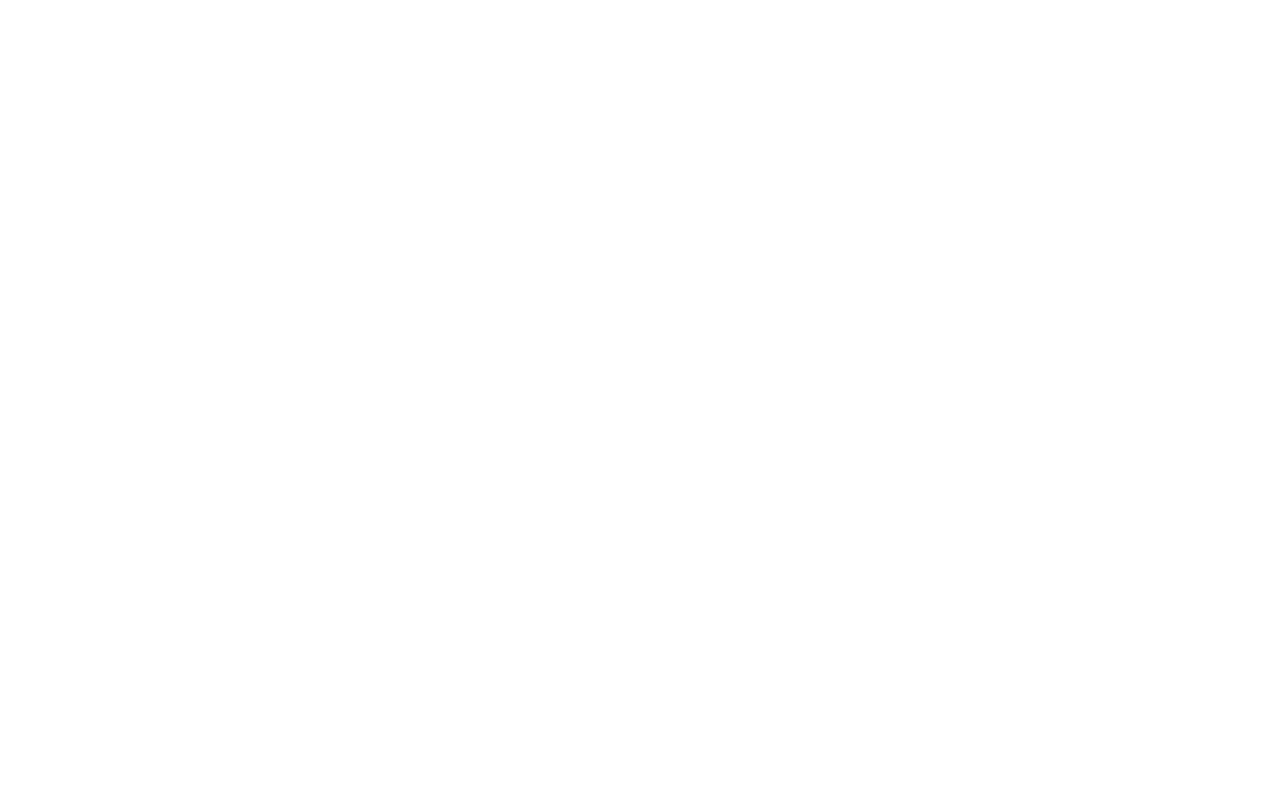
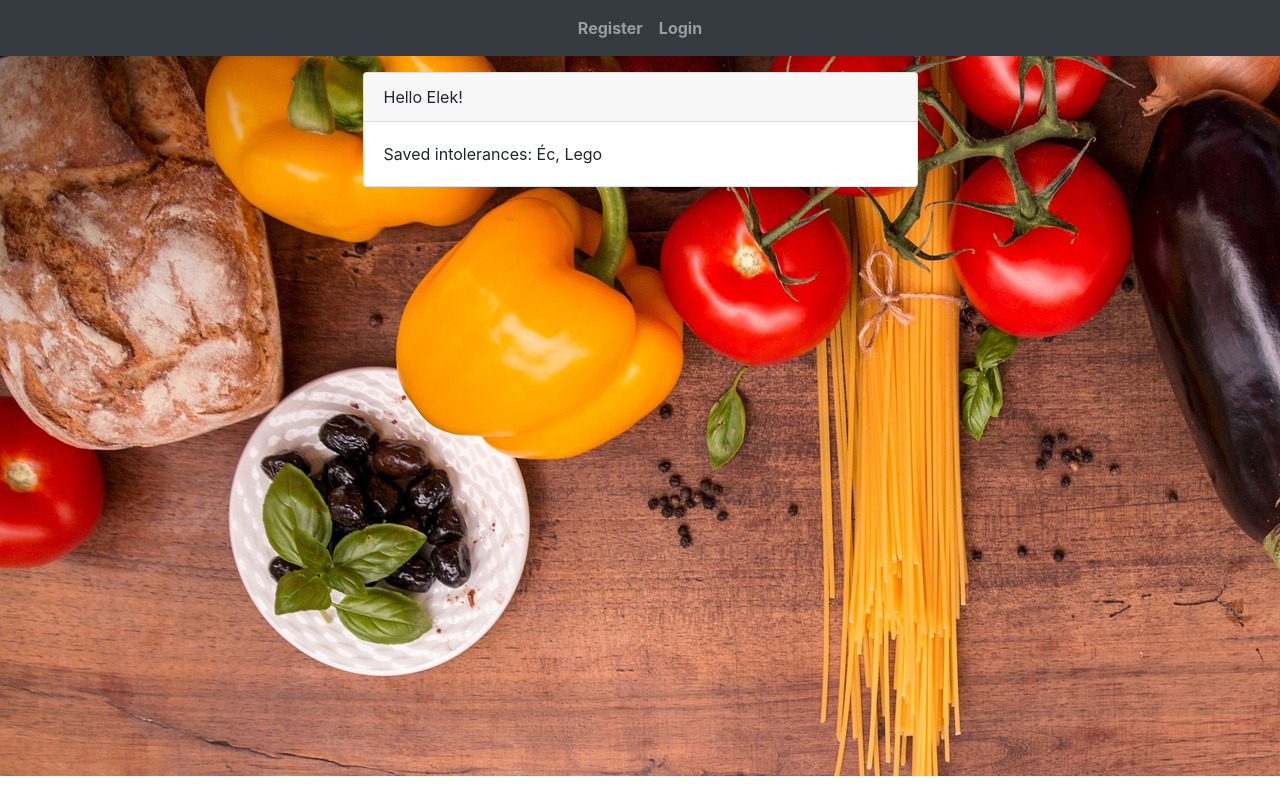
Before and after one commit to adamszabolcs/java-cookta-frontend, a React (Create React App) app: page /profile in a window 1280 px wide. Built offline with nearby package versions, Linux system fonts and the light colour scheme.

Commit message:
basic user page

```diff
--- a/src/App.js
+++ b/src/App.js
@@ -4,6 +4,7 @@ import './templatemo-style.css';
 import {BrowserRouter, Route} from "react-router-dom";
 import Home from "./pages/Home";
 import Registration from "./pages/Registration";
+import Profile from "./pages/Profile";
 
 import { library } from '@fortawesome/fontawesome-svg-core'
 import {faUndo} from '@fortawesome/free-solid-svg-icons'
@@ -18,7 +19,6 @@ class App extends Component {
         return (
             <BrowserRouter>
                 <div>
-
                     <Route exact={true} path='/' render={() =>
                         <div className="App">
                             <Home/>
@@ -26,10 +26,15 @@ class App extends Component {
                     }/>
                     <Route exact={true} path='/registration' render={() => (
                         <div className="App">
-                            <Registration />
+                            <Registration/>
                         </div>
-                    )}
-                    />
+                    )}/>
+                    <Route exact={true} path='/profile' render={() => (
+                        <div className="Profile">
+                            <Profile/>
+                        </div>
+                    )}/>
+
                 </div>
 
             </BrowserRouter>
--- /dev/null
+++ b/src/components/UserInfoBox.jsx
@@ -0,0 +1,23 @@
+import React, {Component} from 'react';
+
+export class UserInfoBox extends Component {
+
+    render() {
+
+        return (
+            <div className="tm-container-outer tm-banner-bg p-3">
+                <div className="container">
+                    <div className="card w-50 mx-auto">
+                        <div className="card-header">
+                            Hello Elek!
+                        </div>
+                        <div className="card-body">
+                            <p className="card-text">Saved intolerances: Éc, Lego</p>
+                        </div>
+                    </div>
+                </div>
+            </div>
+        )
+    }
+
+}
--- /dev/null
+++ b/src/pages/Profile.jsx
@@ -0,0 +1,27 @@
+import React, {Component} from 'react';
+import {UserInfoBox} from "../components/UserInfoBox";
+import {Navbar} from "../components/Navbar";
+
+
+export default class Profile extends Component {
+
+    constructor(props) {
+        super(props);
+
+        this.state = {
+            userName: null,
+            userEmail: null,
+        };
+    }
+
+    render() {
+
+        return (
+            <div className="Profile">
+                <Navbar/>
+                <UserInfoBox/>
+            </div>
+
+        );
+    }
+}
--- a/src/pages/Registration.jsx
+++ b/src/pages/Registration.jsx
@@ -2,7 +2,6 @@ import React, {Component} from 'react';
 import '../App.css';
 import '../templatemo-style.css';
 import '../registration.css';
-import Home from "../pages/Home.jsx";
 
 const apiRegUrl = "http://192.168.163.25:8080/api/register";
 const emailRegex = RegExp(/^(([^<>()[\]\\.,;:\s@"]+(\.[^<>()[\]\\.,;:\s@"]+)*)|(".+"))@((\[[0-9]{1,3}\.[0-9]{1,3}\.[0-9]{1,3}\.[0-9]{1,3}])|(([a-zA-Z\-0-9]+\.)+[a-zA-Z]{2,}))$/);
@@ -118,7 +117,7 @@ export default class Registration extends Component {
         const {formErrors} = this.state;
 
         return (
-            <div className="wrapper tm-container-outer tm-banner-bg">
+            <div className="regWrapper tm-container-outer tm-banner-bg">
                 <div className="form-wrapper">
                     <h1>Create an account</h1>
                     <form onSubmit={this.handleSubmit} noValidate>
--- a/src/registration.css
+++ b/src/registration.css
@@ -7,7 +7,7 @@ medium green: #7EB09B
 light green: #A3C4BC
 */
 
-.wrapper {
+.regWrapper {
     height: 100vh;
     width: 100%;
     display: flex;
```
